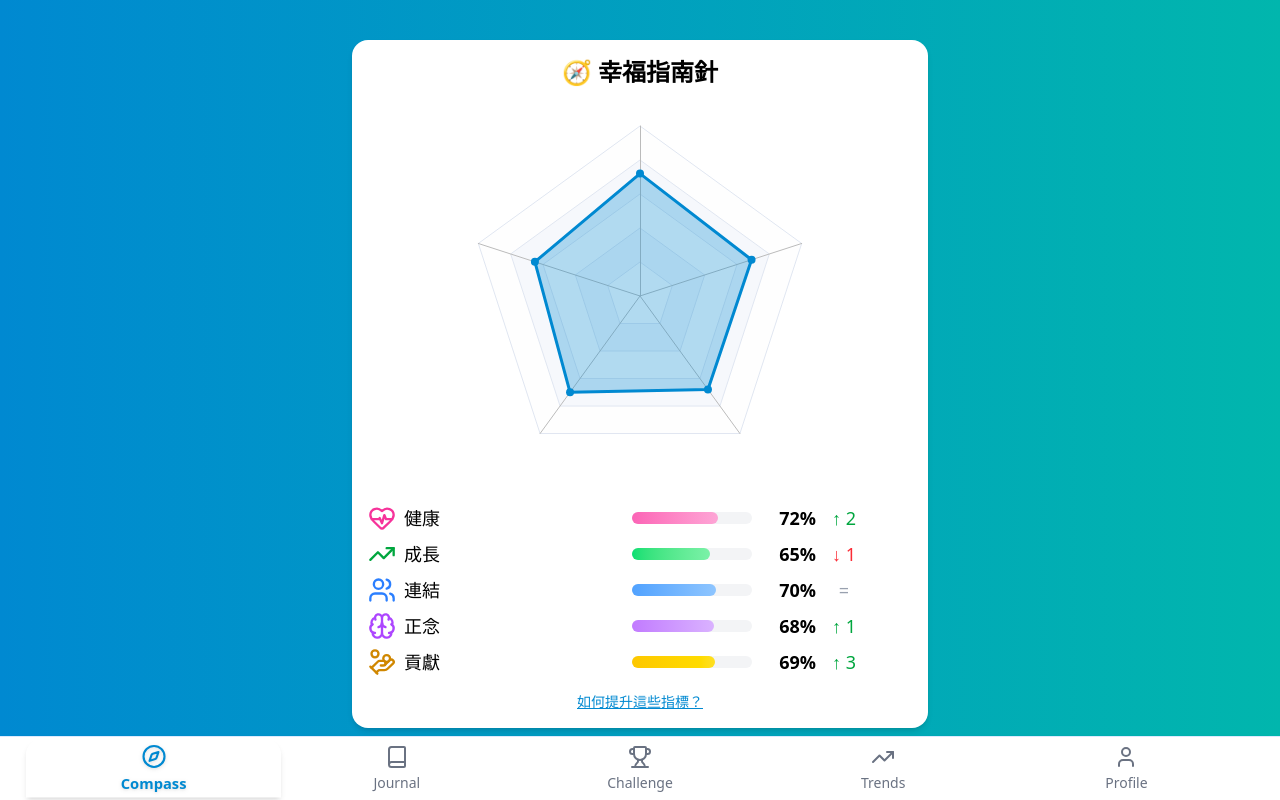
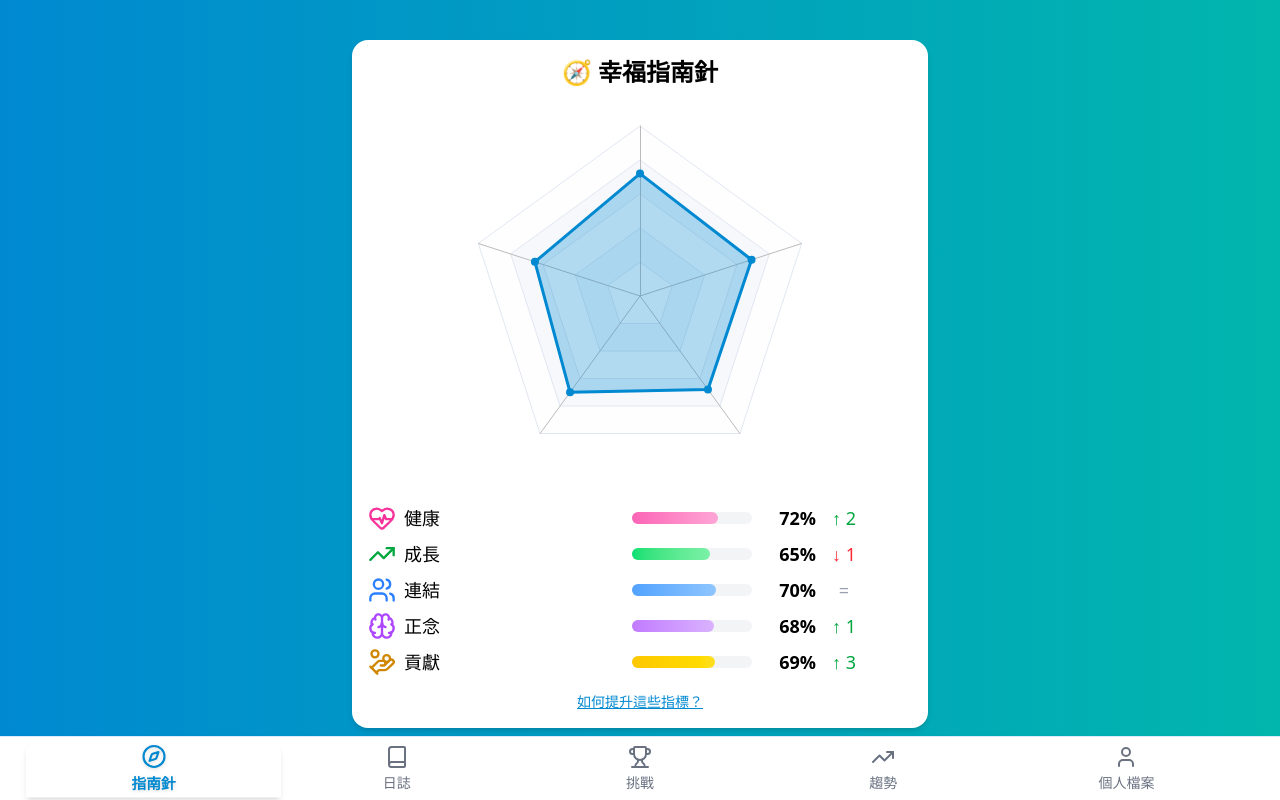
Before and after one commit to Chunsun/thrive-board, a Vue app: page /compass in a window 1280 px wide. Shown: the top 800 px of the page. Built offline with nearby package versions, Linux system fonts and the light colour scheme; the HTML template or start-up script is replaced by a standard one.

Commit message:
refactor: tab bar text

```diff
--- a/src/components/BottomTabBar.vue
+++ b/src/components/BottomTabBar.vue
@@ -52,11 +52,11 @@ const isActive = (path: string) => route.path.startsWith(path)
 const go = (to: string) => router.push(to)
 
 const tabs = [
-  { to: '/compass', icon: 'compass', label: 'Compass', iconComponent: Compass },
-  { to: '/journal', icon: 'book', label: 'Journal', iconComponent: Book },
-  { to: '/challenge', icon: 'trophy', label: 'Challenge', iconComponent: Trophy },
-  { to: '/trends', icon: 'trending-up', label: 'Trends', iconComponent: TrendingUp },
-  { to: '/profile', icon: 'user', label: 'Profile', iconComponent: User },
+  { to: '/compass', icon: 'compass', label: '指南針', iconComponent: Compass },
+  { to: '/journal', icon: 'book', label: '日誌', iconComponent: Book },
+  { to: '/challenge', icon: 'trophy', label: '挑戰', iconComponent: Trophy },
+  { to: '/trends', icon: 'trending-up', label: '趨勢', iconComponent: TrendingUp },
+  { to: '/profile', icon: 'user', label: '個人檔案', iconComponent: User },
 ]
 </script>
 
```
